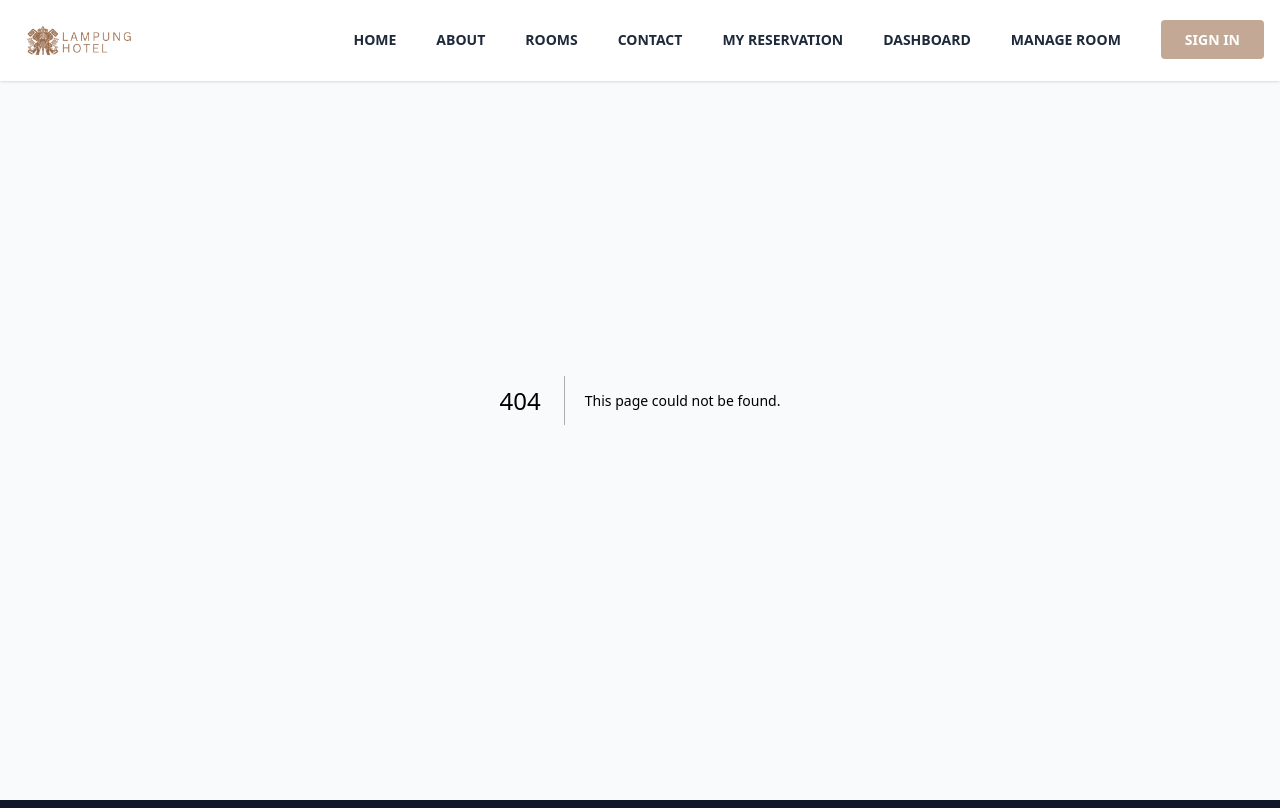
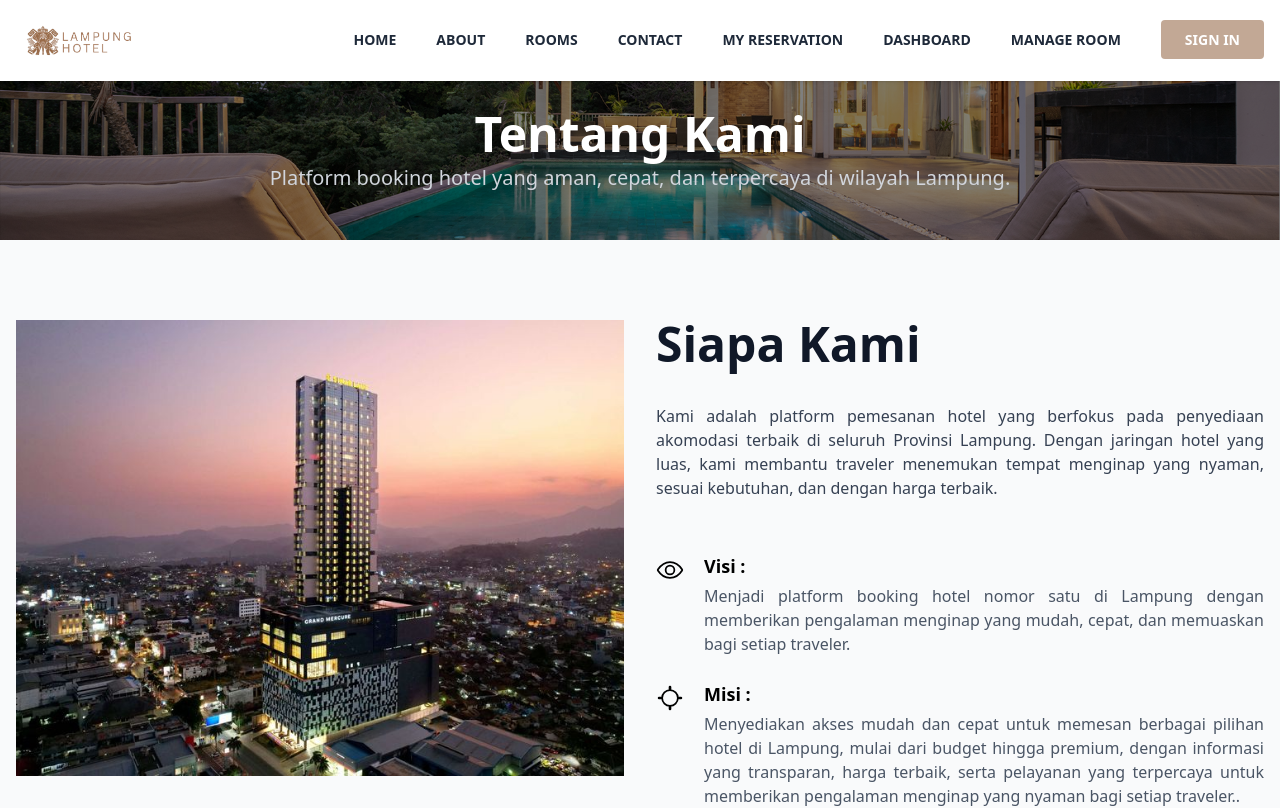
Before and after one commit to hafizahalfitra/booking-hotel, a Next.js app in the folder WEB/: page /room in a window 1280 px wide. Before the commit this address had no page. Shown: the top 808 px of the page. Built offline with nearby package versions, Linux system fonts and the light colour scheme.

Commit message:
membenarkan autentikasi

```diff
--- /dev/null
+++ b/WEB/app/providers.tsx
@@ -0,0 +1 @@
+// prividers.tsx
--- /dev/null
+++ b/WEB/app/room/page.tsx
@@ -0,0 +1,56 @@
+import { Metadata } from "next"
+import HeaderSection from "@/components/header-setion"
+import { IoEyeOutline, IoLocateOutline } from "react-icons/io5"
+import Image from "next/image"
+
+export const metadata: Metadata = {
+    title: "Tentang Kami | Hotel Bandar Lampung",
+    description: "Online Booking Hotel Bandar Lampung",
+}
+const AboutPage = () => {
+    return (
+        <div>
+            <HeaderSection title="Tentang Kami" subtitle="Platform booking hotel yang aman, cepat, dan terpercaya di wilayah Lampung." />
+            <div className="max-w-screen-xl mx-auto py-20 px-4">
+                <div className="grid md:grid-cols-2 gap-8">
+                    <Image src="/about-image.jpg" width={650} height={579} alt="about image" />
+                    <div>
+                        <h1 className="text-5xl font-semibold text-gray-900 mb-4">Siapa Kami</h1>
+                        <p className="text-gray-700 py-5 text-justify">Kami adalah platform pemesanan hotel yang berfokus
+                            pada penyediaan akomodasi terbaik di seluruh Provinsi Lampung.
+                            Dengan jaringan hotel yang luas, kami membantu traveler menemukan
+                            tempat menginap yang nyaman,
+                            sesuai kebutuhan, dan dengan harga terbaik.</p>
+                        <ul className="list-item space-y-6 pt-8">
+                            <li className="flex gap-5">
+                                <div className="flex-none mt-1">
+                                    <IoEyeOutline className="size-7" />
+                                </div>
+                                <div className="flex-1">
+                                    <h4 className="text-lg font-semibold mb-1">Visi : </h4>
+                                    <p className="text-gray-600 text-justify">Menjadi platform booking hotel nomor
+                                        satu di Lampung dengan memberikan pengalaman menginap yang mudah,
+                                        cepat, dan memuaskan bagi setiap traveler.</p>
+                                </div>
+                            </li>
+                            <li className="flex gap-5">
+                                <div className="flex-none mt-1">
+                                    <IoLocateOutline className="size-7" />
+                                </div>
+                                <div className="flex-1">
+                                    <h4 className="text-lg font-semibold mb-1">Misi : </h4>
+                                    <p className="text-gray-600 text-justify">Menyediakan akses mudah dan cepat untuk memesan
+                                        berbagai pilihan hotel di Lampung, mulai dari budget hingga premium, dengan informasi yang
+                                        transparan, harga terbaik, serta pelayanan yang terpercaya untuk memberikan pengalaman
+                                        menginap yang nyaman bagi setiap traveler..</p>
+                                </div>
+                            </li>
+                        </ul>
+                    </div>
+                </div>
+            </div>
+        </div>
+    )
+}
+
+export default AboutPage
--- /dev/null
+++ b/WEB/components/LoginGoogleButton.tsx
@@ -0,0 +1,31 @@
+"use client"; // Diperlukan karena menggunakan hooks dan event handler
+
+import { signIn } from "next-auth/react";
+
+/**
+ * Komponen tombol yang memicu alur otentikasi Google menggunakan NextAuth.js.
+ */
+export function LoginGoogleButton() {
+  // Fungsi signIn akan mengarahkan pengguna ke '/api/auth/signin/google'
+  const handleGoogleSignIn = () => {
+    // Parameter pertama adalah ID provider (harus 'google' sesuai konfigurasi NextAuth)
+    // Parameter kedua adalah opsi, bisa berisi callbackUrl
+    signIn("google", { callbackUrl: "/" });
+    // callbackUrl: "/" akan mengarahkan pengguna ke halaman utama setelah login berhasil
+  };
+
+  return (
+    <button
+      onClick={handleGoogleSignIn}
+      className="w-full flex justify-center items-center px-4 py-2 border border-gray-300 rounded-md shadow-sm text-sm font-medium text-gray-700 bg-white hover:bg-gray-50 focus:outline-none focus:ring-2 focus:ring-offset-2 focus:ring-blue-500"
+    >
+      {/* Anda bisa menambahkan logo Google di sini */}
+      <img
+        src="https://www.google.com/favicon.ico" // Gunakan icon Google yang sebenarnya
+        alt="Google Logo"
+        className="h-5 w-5 mr-2"
+      />
+      Sign In with Google
+    </button>
+  );
+}
```
Also changed, not shown: 1 other file (tests, documents, lock files or other folders).
